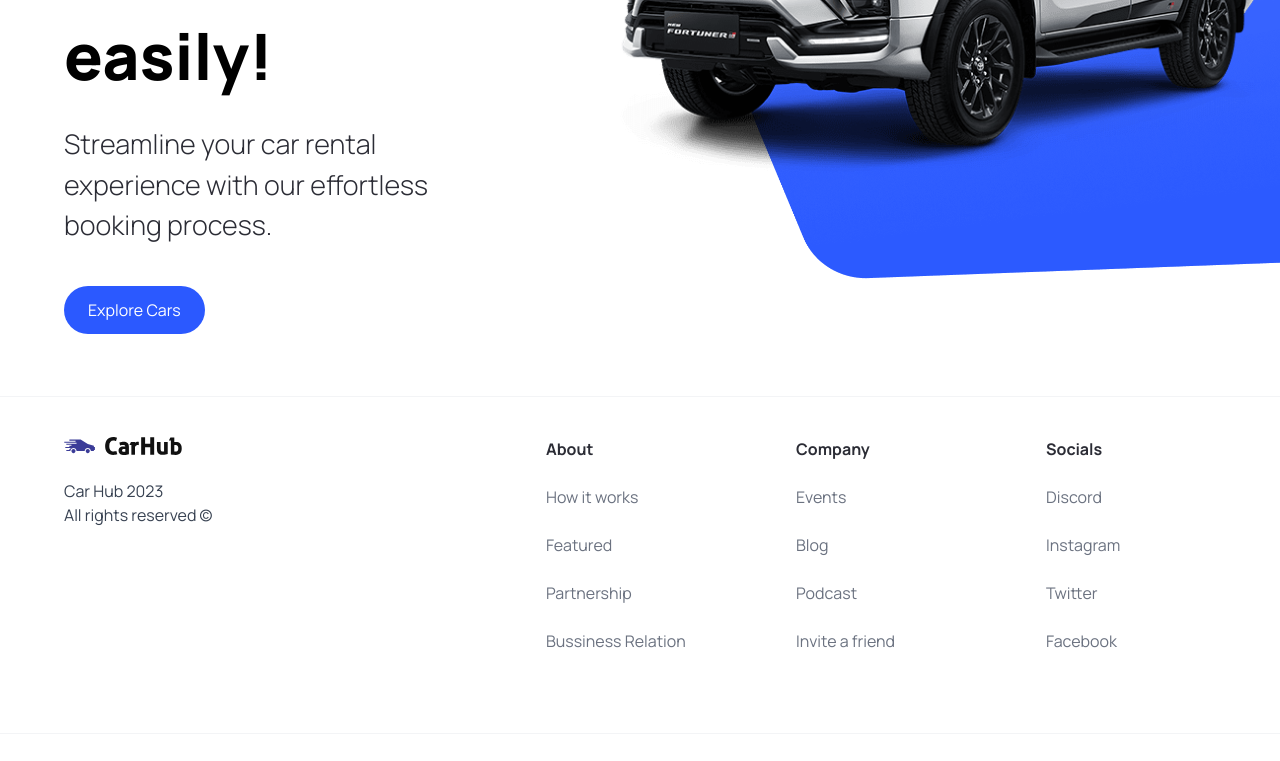
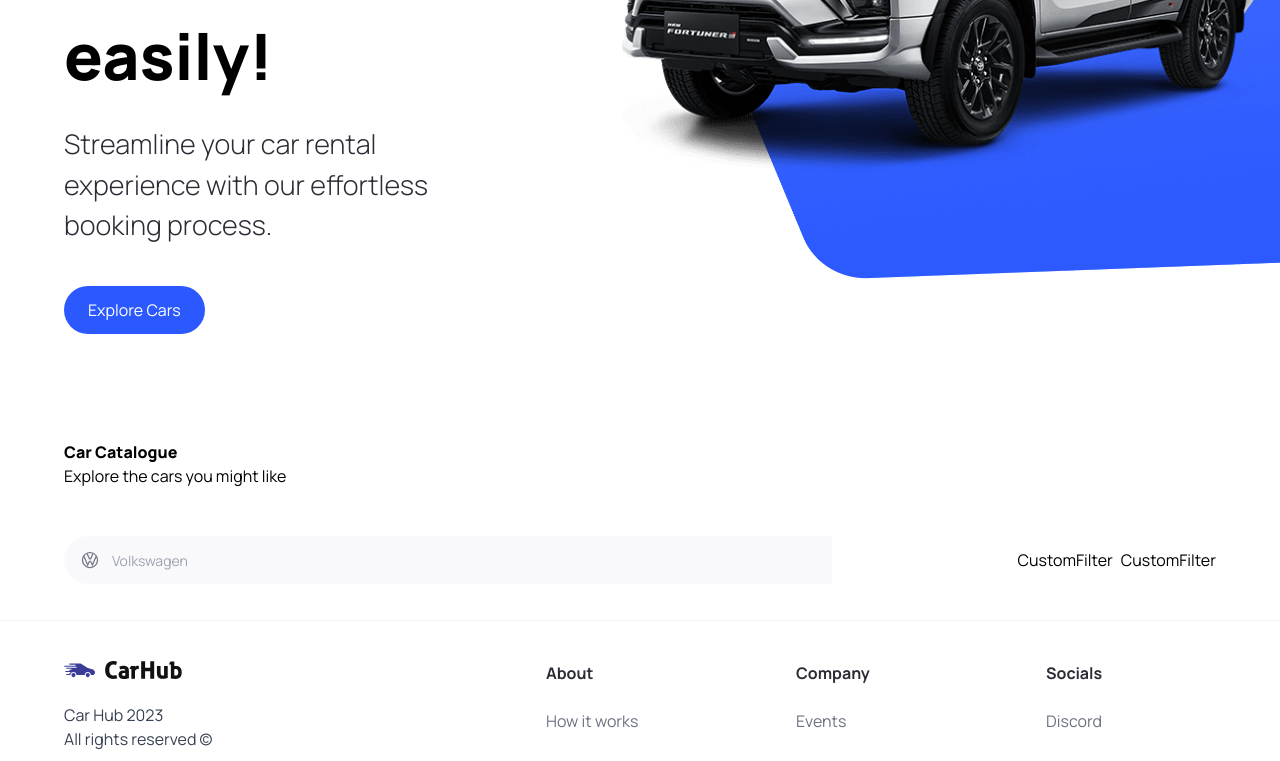
Before and after one commit to khorneflakey/practice-car-catalogue, a Next.js app: page / in a window 1280 px wide. Shown: the part 424-1185 px from the top of the page. Built offline with nearby package versions, Linux system fonts and the light colour scheme.

Commit message:
SearchBar

```diff
--- a/app/page.tsx
+++ b/app/page.tsx
@@ -1,10 +1,28 @@
-import { Hero } from "@/components";
+import { CustomFilter, Hero, SearchBar } from "@/components";
+
 import Image from "next/image";
 
 export default function Home() {
   return (
     <main className="overflow-hidden">
       <Hero />
+
+      <div className="mt-12 padding-x padding-y max-width" id="discover">
+        <div className="home__texy-container">
+          <h1 className="text-4x1 font-extrabold">Car Catalogue</h1>
+          <p>Explore the cars you might like</p>
+        </div>
+
+        <div className="home__filters">
+          <SearchBar />
+
+          <div className="home__filter-container">
+            <CustomFilter title="fuel" />
+            <CustomFilter title="year" />
+          </div>
+        </div>
+
+      </div>
     </main>
   );
 }
--- /dev/null
+++ b/components/CustomFilter.tsx
@@ -0,0 +1,9 @@
+import React from 'react'
+
+const CustomFilter = () => {
+  return (
+    <div>CustomFilter</div>
+  )
+}
+
+export default CustomFilter
--- /dev/null
+++ b/components/SearchBar.tsx
@@ -0,0 +1,24 @@
+"use client"
+
+import SearchManufacturer from "./SearchManufacturer";
+
+import { useState } from 'react';
+
+const SearchBar = () => {
+ const [manufacturer, setManufacturer] = useState('');
+
+ const handleSearch = () => {}
+
+ return (
+    <form className='searchbar' onSubmit={handleSearch}>
+        <div className="searchbar__item">
+            <SearchManufacturer
+                manufacturer={manufacturer}
+                setManufacturer={setManufacturer}
+            />
+        </div>
+    </form>
+  )
+}
+
+export default SearchBar
--- /dev/null
+++ b/components/SearchManufacturer.tsx
@@ -0,0 +1,81 @@
+"use client"
+
+import { Fragment, useState } from 'react';
+import { SearchManufacturerProps } from '@/types';
+import { Combobox, ComboboxButton, ComboboxInput, ComboboxOption, ComboboxOptions, Transition } from '@headlessui/react';
+import { manufacturers } from '@/constants';
+import Image from 'next/image';
+
+const SearchManufacturer = ({manufacturer, setManufacturer}: SearchManufacturerProps) => {
+  const[query, setQuery] = useState('')
+
+  const filteredManufacturers = query === ""
+  ? manufacturers
+  : manufacturers.filter((item) => (
+    item.toLowerCase()
+    .replace(/\s+/g, "")
+    .includes(query.toLowerCase().replace(/\s+/g, ""))
+  ))
+
+  return (
+    <div className='search-manufacturer'>
+      <Combobox value={manufacturer} onChange={setManufacturer}>
+        <div className='relative w-full'>
+          <ComboboxButton className='absolute top-[14px]'>
+            <Image
+              src="/car-logo.svg"
+              width={20}
+              height={20}
+              className="ml-4"
+              alt="Car Logo"
+            />
+          </ComboboxButton>
+
+          <ComboboxInput
+            className="search-manufacturer__input"
+            placeholder="Volkswagen"
+            displayValue={(manufacturer: string) => manufacturer}
+            onChange={(e) => setQuery(e.target.value)}
+          />
+
+          <Transition
+            as={Fragment}
+            leave="transition ease-in duration-100"
+            leaveFrom="opacity-100"
+            leaveTo='opacity-0'
+            afterLeave={() => setQuery('')}
+          >
+            <ComboboxOptions>
+              {
+                filteredManufacturers.map((item) => (
+                  <ComboboxOption
+                    key={item}
+                    className={({focus}) => `
+                      relative search-manufacturer__option ${focus ? 'bg-primary-blue text-white' : 'text-gray-900'}
+                    `}
+                    value={item}
+                  >
+                    {({ selected, focus }) => (
+                      <>
+                        <span className={`block truncate ${selected ? 'font-medium' : 'font-normal'}`}>
+                          {item}
+                        </span>
+                        {selected ? (
+                          <span className={`absolute inset-y-0 left-0 flex items-center pl-3 ${focus ? 'text-white' :
+                            'text-teal-600'}`}>
+                          </span>
+                          ) : null}
+                      </>
+                      )}
+                  </ComboboxOption>
+                ))
+              }
+            </ComboboxOptions>
+          </Transition>
+        </div>
+      </Combobox>
+    </div>
+  )
+}
+
+export default SearchManufacturer
--- a/components/index.ts
+++ b/components/index.ts
@@ -2,10 +2,16 @@
 import CustomButton from './CustomButton';
 import Navbar from './Navbar';
 import Footer from './Footer';
+import SearchBar from './SearchBar';
+import CustomFilter from './CustomFilter';
+import SearchManufacturer from './SearchManufacturer';
 
 export {
     Hero,
     CustomButton,
     Navbar,
     Footer,
+    SearchBar,
+    CustomFilter,
+    SearchManufacturer,
 }
--- a/types/index.ts
+++ b/types/index.ts
@@ -6,3 +6,9 @@
     handleClick?: MouseEventHandler<HTMLButtonElement>;
     btnType?: "button" | "submit";
 }
+
+export interface SearchManufacturerProps {
+    manufacturer: string;
+    setManufacturer: (manufacturer: string) => void;
+
+}
```
Also changed, not shown: package.json (+5 -4 lines), 1 other file (tests, documents, lock files or other folders).
